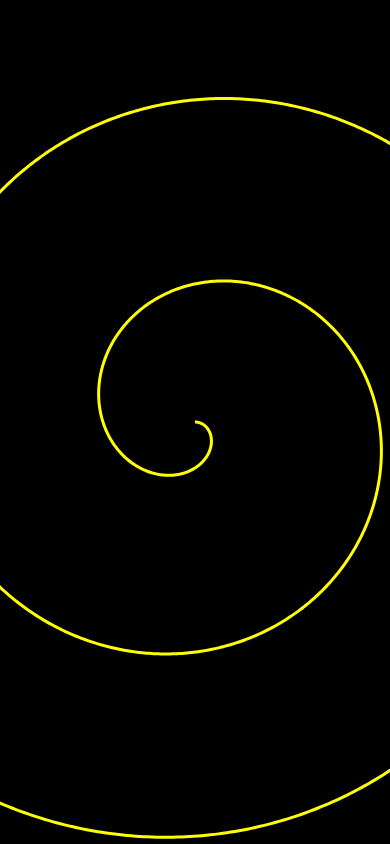
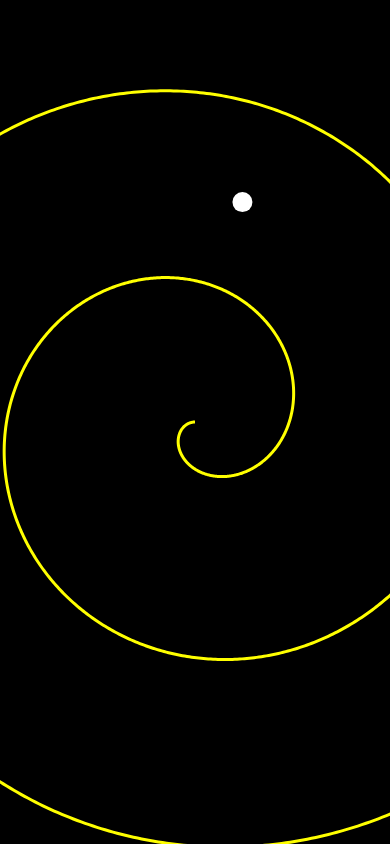
Before and after one commit to AJustiago/mbl-rnative, a React Native app: screen / in a window 390 px wide. Built offline with nearby package versions, Linux system fonts and the light colour scheme.

Commit message:
update ball

```diff
--- a/App.js
+++ b/App.js
@@ -1,12 +1,17 @@
 import React from 'react';
 import { StyleSheet, View } from 'react-native';
+import BallRoute from './components/BallRoute';
 import PolarCoordinate from './components/PolarCoordinate';
 
 export default function App() {
   return (
     <View style={styles.container}>
-      {/* Render the PolarCoordinate component */}
-      <PolarCoordinate speed={500} />
+      <View style={styles.ballContainer}>
+        <BallRoute speed={500} />
+      </View>
+      <View style={styles.polarContainer}>
+        <PolarCoordinate speed={500} />
+      </View>
     </View>
   );
 }
@@ -18,4 +23,20 @@ const styles = StyleSheet.create({
     alignItems: 'center',
     justifyContent: 'center',
   },
+  ballContainer: {
+    position: 'absolute',
+    top: 0,
+    left: 0,
+    right: 0,
+    bottom: 0,
+    zIndex: 1,
+  },
+  polarContainer: {
+    position: 'absolute',
+    top: 0,
+    left: 0,
+    right: 0,
+    bottom: 0,
+    zIndex: 0,
+  },
 });
--- /dev/null
+++ b/components/BallRoute.js
@@ -0,0 +1,48 @@
+import React, { useEffect, useState } from 'react';
+import { Dimensions, View } from 'react-native';
+import { Circle, Path, Svg } from 'react-native-svg';
+
+    const BallRoute = ({ speed }) => {
+    const initialRadiusMultiplier = 30;
+    const screenWidth = Dimensions.get('window').width;
+    const screenHeight = Dimensions.get('window').height;
+    const start = -4.5;
+    const [points, setPoints] = useState([]);
+    const [radiusMultiplier, setRadiusMultiplier] = useState(initialRadiusMultiplier);
+
+    useEffect(() => {
+        const generatePoints = () => {
+        const newPoints = [];
+        for (let theta = start; theta > -1000; theta -= 0.01) {
+            const radius = radiusMultiplier * theta - 90;
+            const x = screenWidth / 2 + radius * Math.cos(theta);
+            const y = screenHeight / 2 + radius * Math.sin(theta);
+            newPoints.push(`${x},${y}`);
+        }
+        setPoints(newPoints);
+        };
+
+        const intervalId = setInterval(generatePoints, speed);
+
+        return () => clearInterval(intervalId);
+    }, [speed, radiusMultiplier, screenWidth, screenHeight]);
+
+    useEffect(() => {
+
+    }, []);
+
+    const pathData = `M${points.join('L')}`;
+    // Get the coordinates of the starting point
+    const startingPoint = points[0] ? points[0].split(',') : [screenWidth / 2, screenHeight / 2];
+
+    return (
+        <View style={{ flex: 1 }}>
+        <Svg height={screenHeight} width={screenWidth}>
+            <Circle cx={parseFloat(startingPoint[0])} cy={parseFloat(startingPoint[1])} r={10} fill="white" />
+            <Path d={pathData} fill="none" />
+        </Svg>
+        </View>
+    );
+    };
+
+    export default BallRoute;
--- a/components/PolarCoordinate.js
+++ b/components/PolarCoordinate.js
@@ -1,6 +1,6 @@
-import React, { useRef, useEffect, useState } from 'react';
-import { View, Dimensions } from 'react-native';
-import { Svg, Path } from 'react-native-svg';
+import React, { useEffect, useState } from 'react';
+import { Dimensions, View } from 'react-native';
+import { Path, Svg } from 'react-native-svg';
 
 const PolarCoordinate = ({ speed }) => {
   const initialRadiusMultiplier = 30;
@@ -15,7 +15,7 @@ const PolarCoordinate = ({ speed }) => {
   useEffect(() => {
     const generatePoints = () => {
       const newPoints = [];
-      for (let theta = 0; theta < 1000; theta += 0.01) {
+      for (let theta = 0; theta > -1000; theta -= 0.01) {
         const radius = radiusMultiplier * theta;
         const x = screenWidth / 2 + radius * Math.cos(theta);
         const y = screenHeight / 2 + radius * Math.sin(theta);
@@ -30,18 +30,12 @@ const PolarCoordinate = ({ speed }) => {
   }, [speed, radiusMultiplier, screenWidth, screenHeight]);
 
   useEffect(() => {
-    const zoomOutIntervalId = setInterval(() => {
-      // Gradually increase the radius multiplier for zoom-out effect
-      setRadiusMultiplier((prevMultiplier) => prevMultiplier - 0.1);
-    }, 1000); // Increase radius multiplier every 1 second for a slow zoom out effect
-
     const colorIntervalId = setInterval(() => {
       // Change color every 3 seconds
       setColorIndex((prevIndex) => (prevIndex + 1) % rainbowColors.length);
     }, 3000);
 
     return () => {
-      clearInterval(zoomOutIntervalId);
       clearInterval(colorIntervalId);
     };
   }, []);
```
